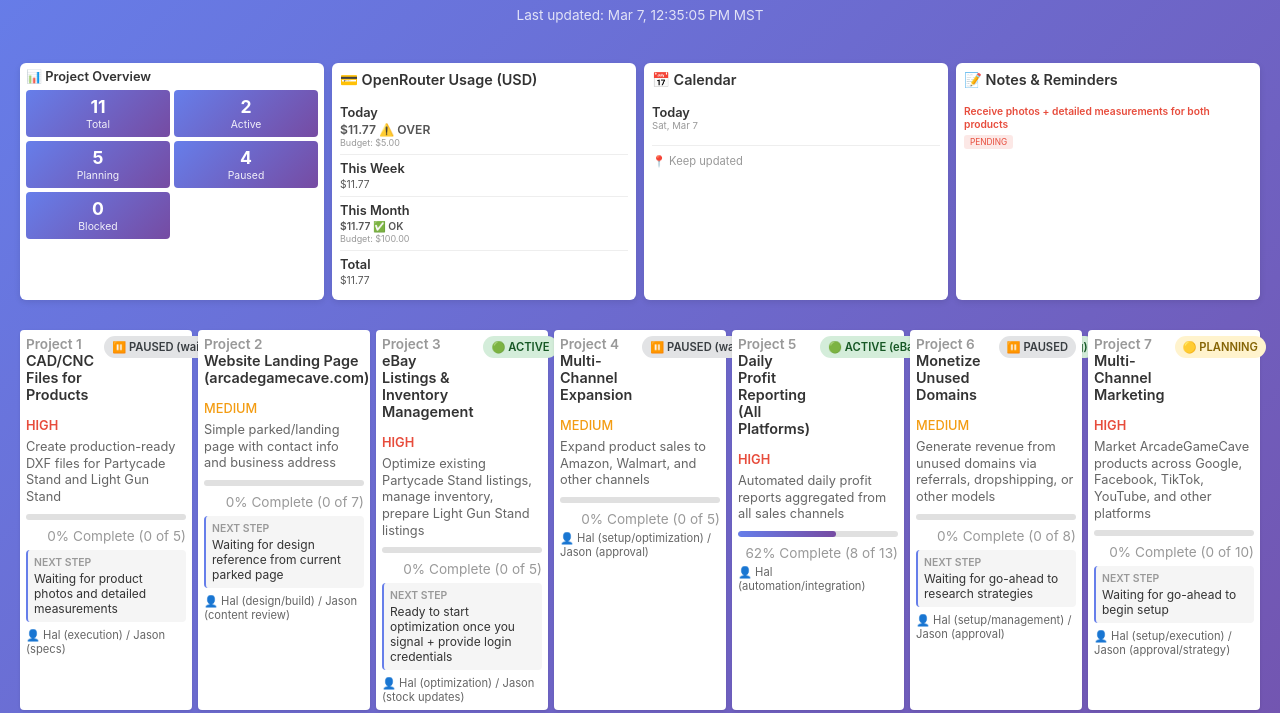
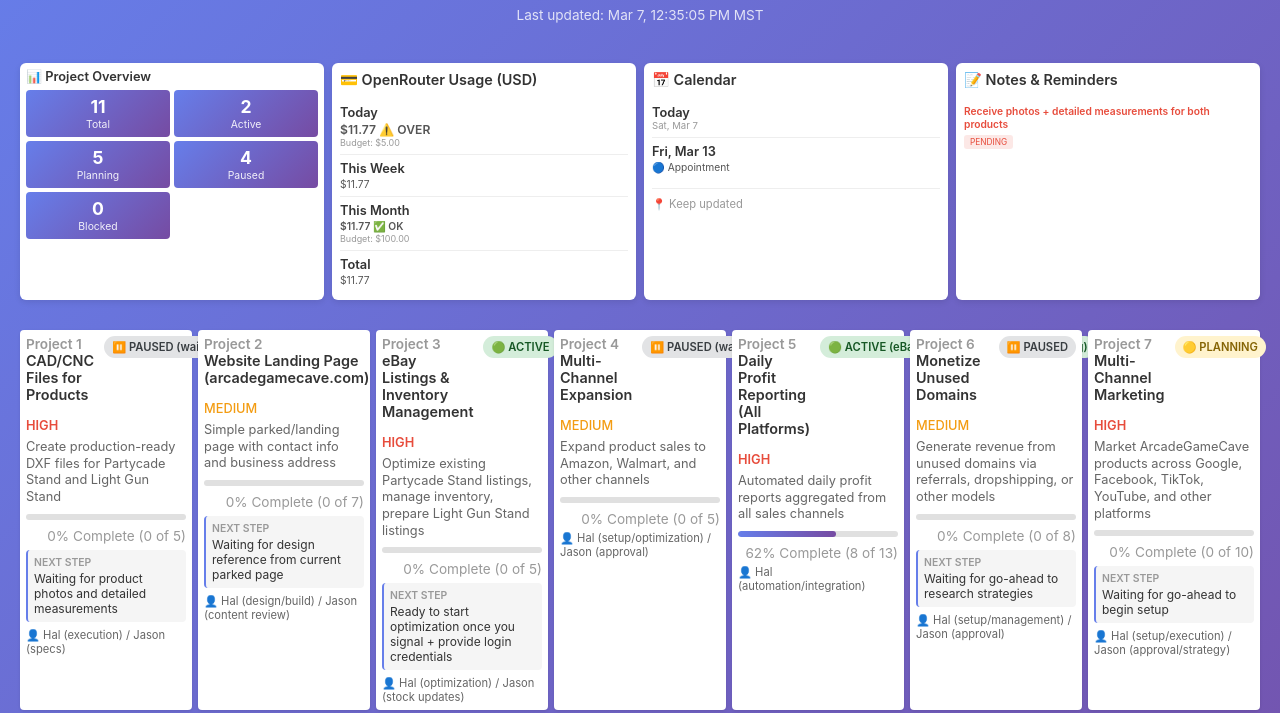
Before and after one commit to compuxparts1-svg/arcadegamecave-dashboard, a plain HTML site: page dashboard.html in a window 1280 px wide. Shown: the part 86-799 px from the top of the page. Drawn offline with Linux system fonts and the light colour scheme.

Commit message:
Add Fri Mar 13 appointment to calendar

```diff
--- a/dashboard.html
+++ b/dashboard.html
@@ -554,6 +554,10 @@
                         <div class="event-date">Today</div>
                         <div class="event-time">${new Date().toLocaleDateString('en-US', {weekday: 'short', month: 'short', day: 'numeric'})}</div>
                     </div>
+                    <div class="calendar-event">
+                        <div class="event-date">Fri, Mar 13</div>
+                        <div class="event-title">🔵 Appointment</div>
+                    </div>
                 </div>
                 <div style="margin-top: 8px; padding-top: 8px; border-top: 1px solid #eee; font-size: 0.7em; color: #999;">
                     📍 Keep updated
```
